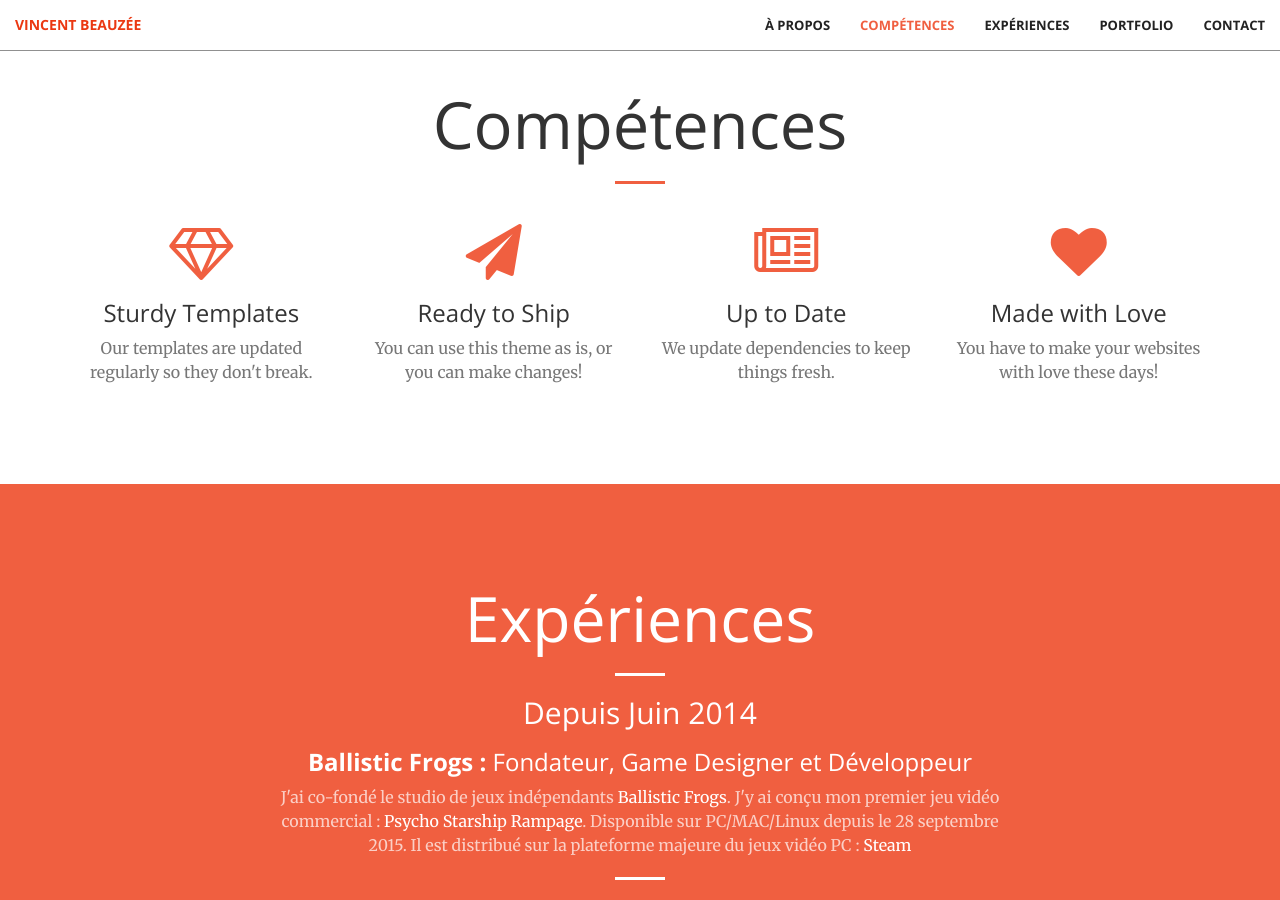
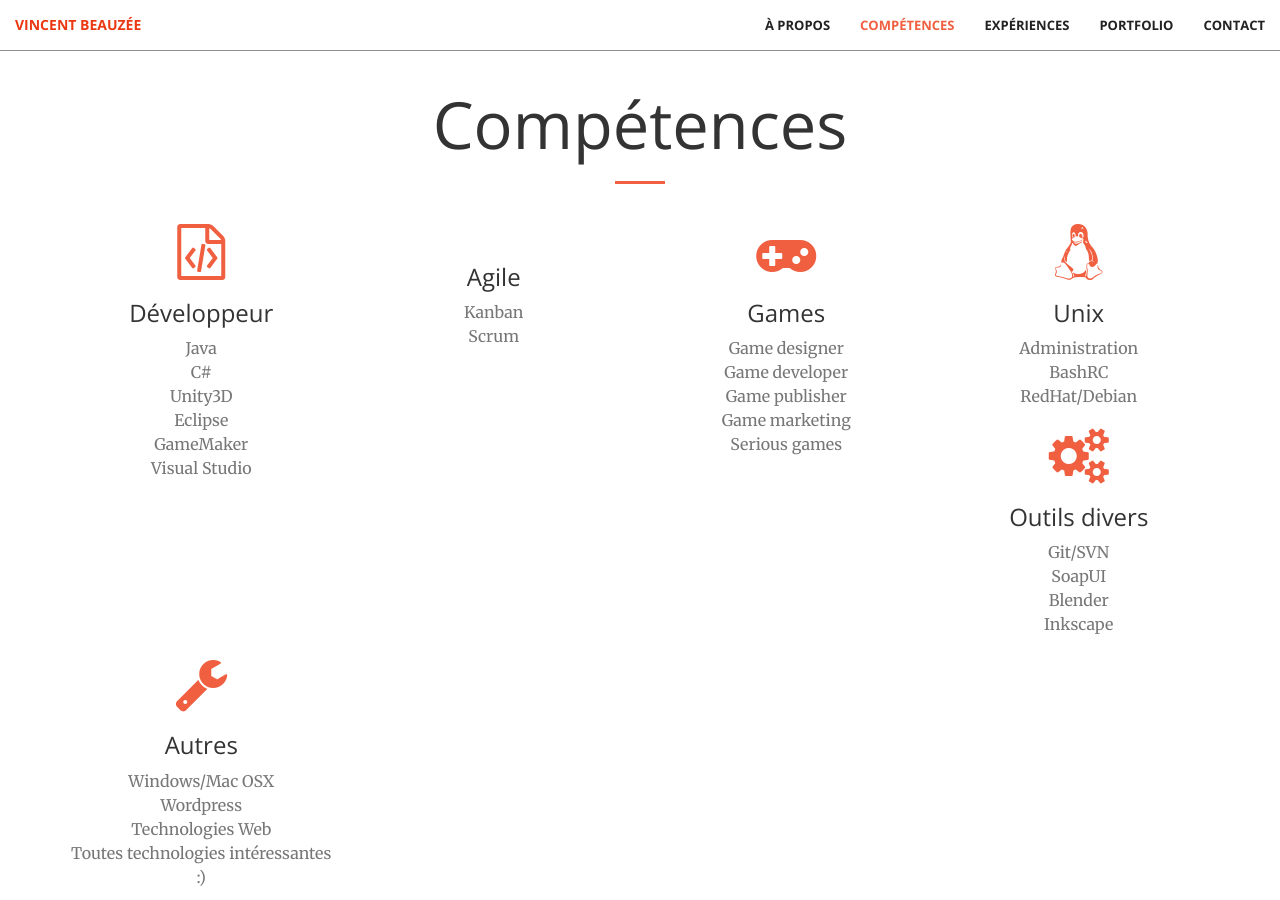
Before and after one commit to vBeauzee/vbeauzee.github.io, a Jekyll site: the page built from index.html, in a window 1280 px wide and 900 px high, scrolled down 911 px. Built offline with Jekyll 4.4.1, drawn with Linux system fonts in a browser that asks for light colours.

Commit message:
update competences.html

```diff
--- a/_includes/competences.html
+++ b/_includes/competences.html
@@ -9,32 +9,64 @@
     </div>
     <div class="container">
         <div class="row">
-            <div class="col-lg-3 col-md-6 text-center">
+		    <div class="col-lg-3 col-md-6 text-center">
                 <div class="service-box">
-                    <i class="fa fa-4x fa-diamond wow bounceIn text-primary"></i>
-                    <h3>Sturdy Templates</h3>
-                    <p class="text-muted">Our templates are updated regularly so they don't break.</p>
+                    <i class="fa fa-4x fa-file-code-o wow bounceIn text-primary" data-wow-delay=".1s"></i>
+                    <h3>D&eacute;veloppeur</h3>
+                    <p class="text-muted">Java</p>
+                    <p class="text-muted">C#</p>
+                    <p class="text-muted">Unity3D</p>
+					<p class="text-muted">Eclipse</p>
+					<p class="text-muted">GameMaker</p>
+					<p class="text-muted">Visual Studio</p>
                 </div>
             </div>
             <div class="col-lg-3 col-md-6 text-center">
                 <div class="service-box">
-                    <i class="fa fa-4x fa-paper-plane wow bounceIn text-primary" data-wow-delay=".1s"></i>
-                    <h3>Ready to Ship</h3>
-                    <p class="text-muted">You can use this theme as is, or you can make changes!</p>
+                    <i class="fa fa-4x fa-calendar-check-o wow bounceIn text-primary"></i>
+                    <h3>Agile</h3>
+                    <p class="text-muted">Kanban</p>
+					<p class="text-muted">Scrum</p>
+                </div>
+            </div>
+			<div class="col-lg-3 col-md-6 text-center">
+                <div class="service-box">
+                    <i class="fa fa-4x fa-gamepad wow bounceIn text-primary"></i>
+                    <h3>Games</h3>
+                    <p class="text-muted">Game designer</p>
+					<p class="text-muted">Game developer</p>
+					<p class="text-muted">Game publisher</p>
+					<p class="text-muted">Game marketing</p>
+					<p class="text-muted">Serious games</p>
                 </div>
             </div>
             <div class="col-lg-3 col-md-6 text-center">
                 <div class="service-box">
-                    <i class="fa fa-4x fa-newspaper-o wow bounceIn text-primary" data-wow-delay=".2s"></i>
-                    <h3>Up to Date</h3>
-                    <p class="text-muted">We update dependencies to keep things fresh.</p>
+                    <i class="fa fa-4x fa-linux wow bounceIn text-primary" data-wow-delay=".1s"></i>
+                    <h3>Unix</h3>
+                    <p class="text-muted">Administration</p>
+					<p class="text-muted">BashRC</p>
+					<p class="text-muted">RedHat/Debian</p>
                 </div>
             </div>
             <div class="col-lg-3 col-md-6 text-center">
                 <div class="service-box">
-                    <i class="fa fa-4x fa-heart wow bounceIn text-primary" data-wow-delay=".3s"></i>
-                    <h3>Made with Love</h3>
-                    <p class="text-muted">You have to make your websites with love these days!</p>
+                    <i class="fa fa-4x fa-cogs wow bounceIn text-primary" data-wow-delay=".2s"></i>
+                    <h3>Outils divers</h3>
+                    <p class="text-muted">Git/SVN</p>
+					<p class="text-muted">SoapUI</p>
+					<p class="text-muted">Blender</p>
+					<p class="text-muted">Inkscape</p>
+                </div>
+            </div>
+            <div class="col-lg-3 col-md-6 text-center">
+                <div class="service-box">
+                    <i class="fa fa-4x fa-wrench wow bounceIn text-primary" data-wow-delay=".3s"></i>
+                    <h3>Autres</h3>
+                    <p class="text-muted">Windows/Mac OSX</p>
+					<p class="text-muted">Wordpress</p>
+					<p class="text-muted">Technologies Web</p>
+					<p class="text-muted">Toutes technologies int&eacute;ressantes :)</p>
                 </div>
             </div>
         </div>
```
